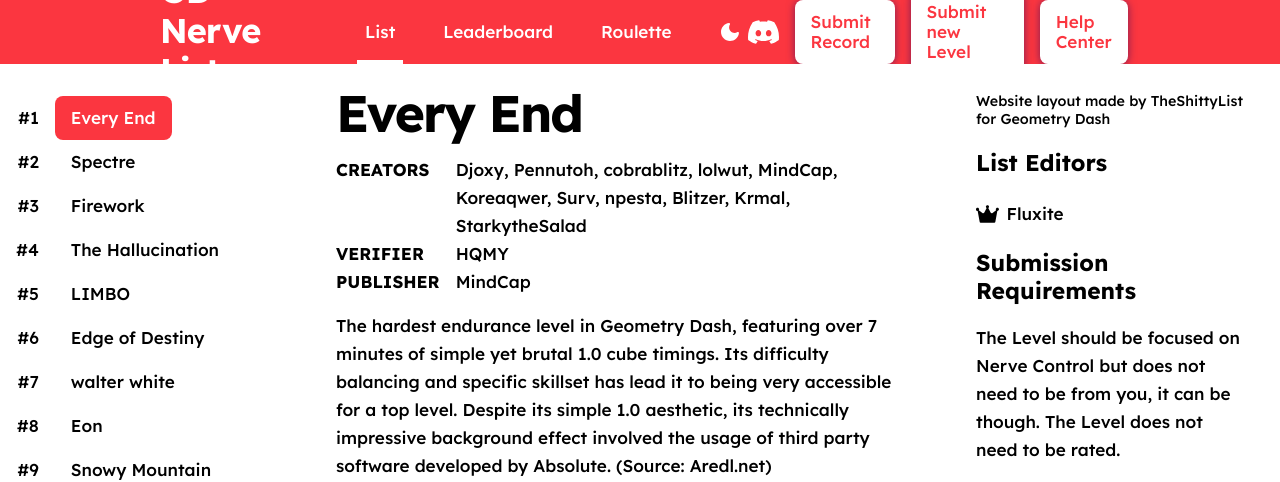
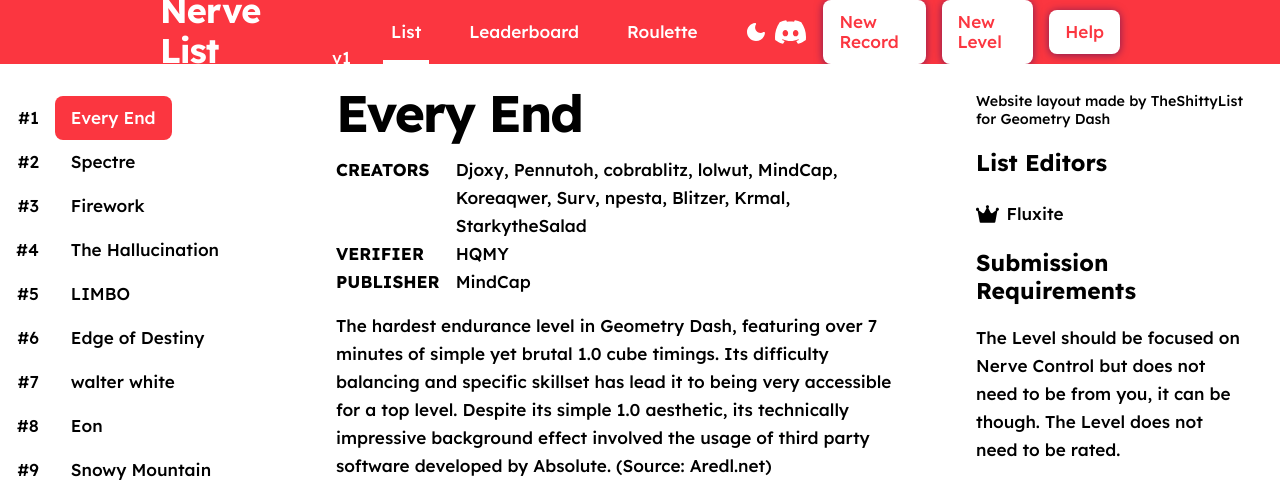
Before and after one commit to TheFluxite/NerveList, a plain HTML site: page index.html in a window 1280 px wide. Shown: the top 482 px of the page. Drawn offline with nearby package versions, Linux system fonts and the light colour scheme.

Commit message:
Update index.html

```diff
--- a/index.html
+++ b/index.html
@@ -37,8 +37,8 @@
     <body id="app">
         <header :class="{ dark: store.dark }">
             <div class="logo">
-                <h2>GD Nerve List</h2>
-                <p>v1.0.0</p>
+                <h2>Nerve List</h2>
+                <p>v1</p>
             </div>
             <nav class="nav">
                 <router-link class="nav__tab" to="/">
@@ -69,19 +69,19 @@
                         class="nav__cta type-label-lg"
                         href="https://forms.gle/mV8pVGpbkviySh2YA"
                         target="_blank"
-                        >Submit Record</a
+                        >New Record</a
                     >
                     <a
                         class="nav__cta type-label-lg"
                         href="https://forms.gle/QjnutAcHFHG1Saf69"
                         target="_blank"
-                        >Submit new Level</a
+                        >New Level</a
                     >
                     <a
                         class="nav__cta type-label-lg"
                         href="https://forms.gle/TmEDeeZNLaAT5W17A"
                         target="_blank"
-                        >Help Center</a
+                        >Help</a
                     >
                 </div>
             </nav>
```
